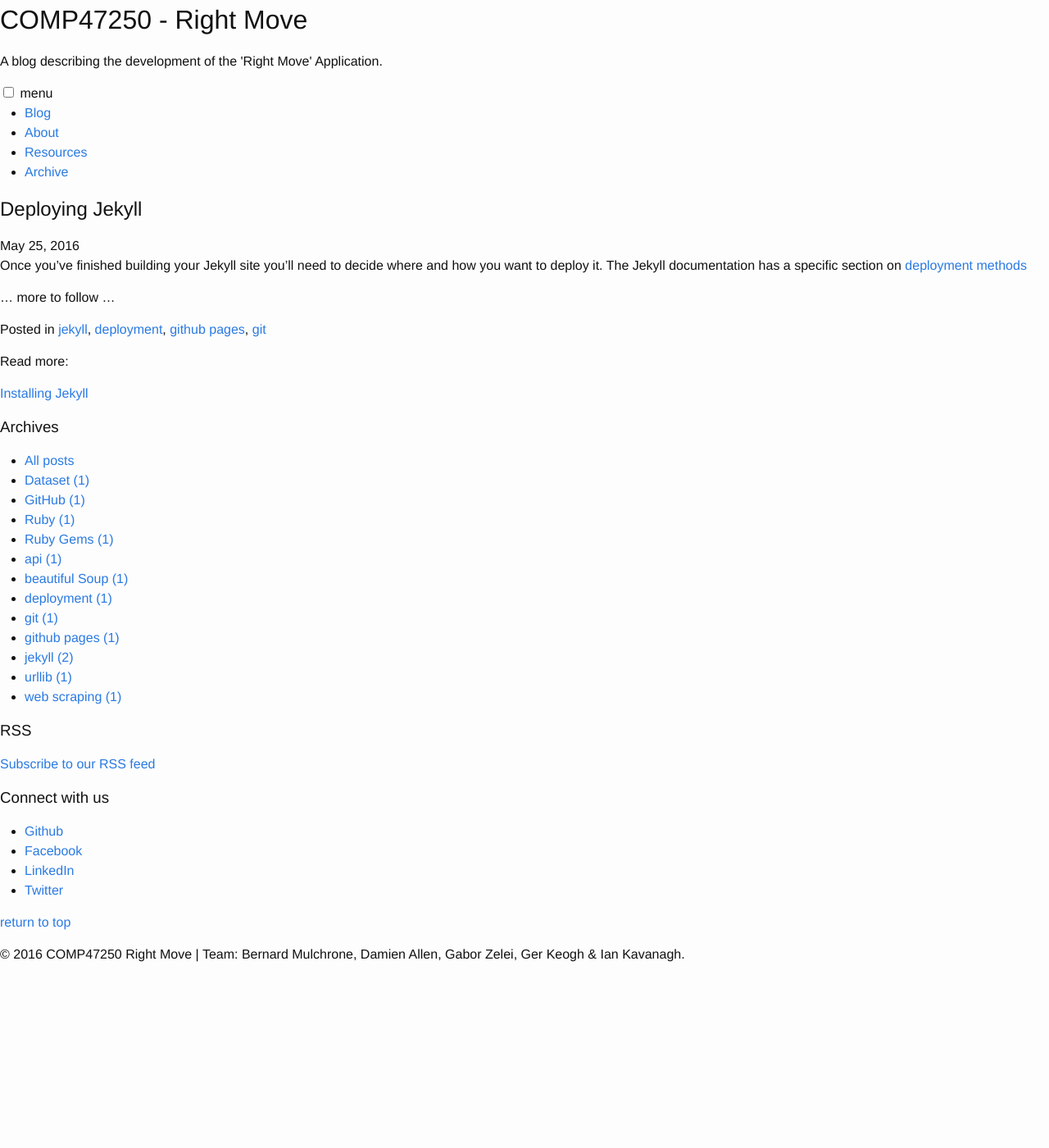
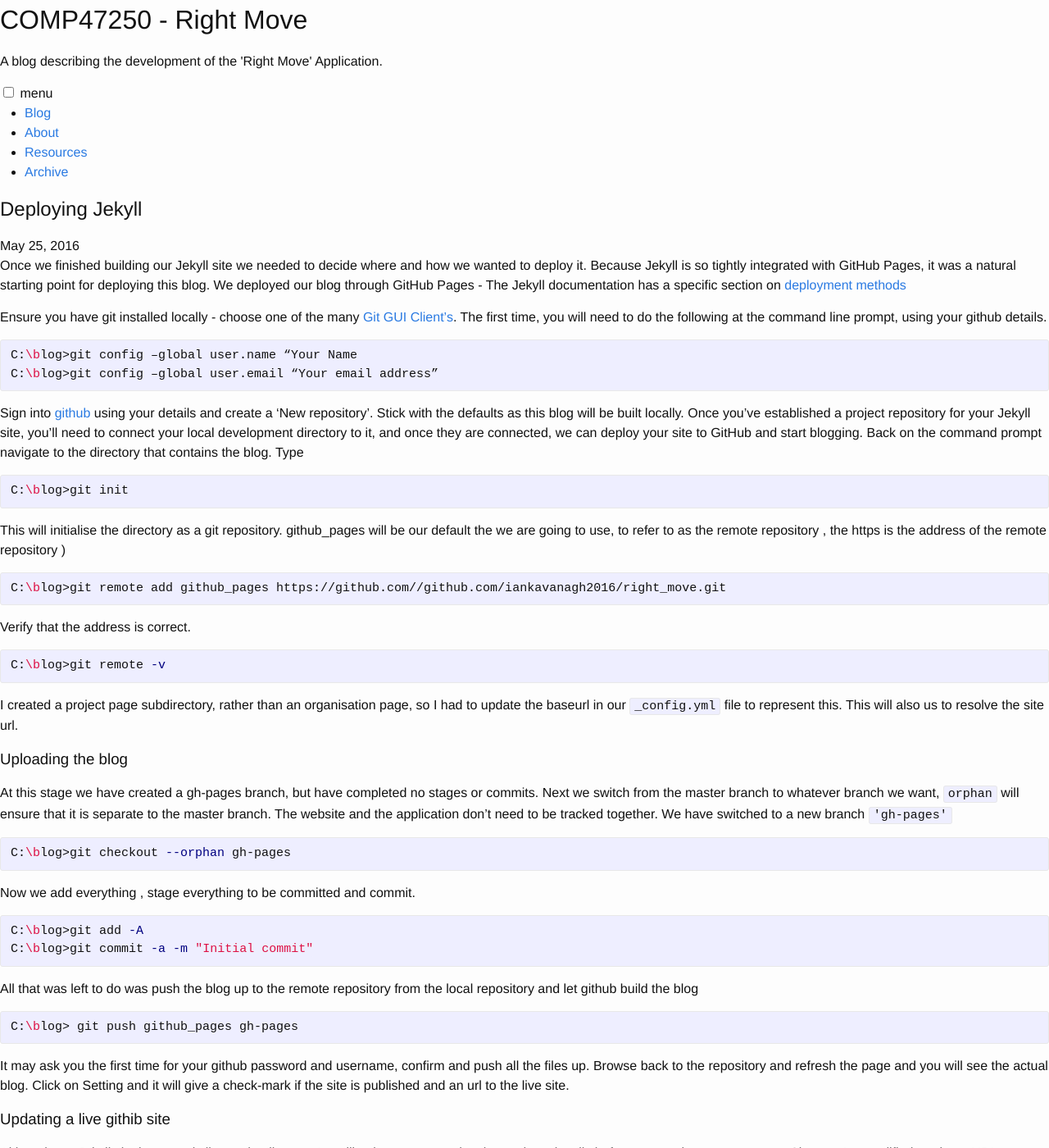
Before and after one commit to iankavanagh2016/RightMove_Blog, a Jekyll site: the page built from _posts/2016-05-25-Deploying-Jekyll.md, in a window 1280 px wide and 1400 px high. Shown: the whole window at 82% size. Built offline with Jekyll 4.4.1, drawn with Linux system fonts in a browser that asks for light colours; some of the changed text lies outside the part shown.

Commit message:
updated blog

```diff
--- a/_posts/2016-05-25-Deploying-Jekyll.md
+++ b/_posts/2016-05-25-Deploying-Jekyll.md
@@ -4,7 +4,101 @@ title:  "Deploying Jekyll"
 date:   2016-05-25
 tags:  [jekyll, deployment, github pages, git]
 ---
-Once you’ve finished building your Jekyll site you’ll need to decide where and how you want to deploy it.
-The Jekyll documentation has a specific section on [deployment methods](http://jekyllrb.com/docs/deployment-methods/ "deployment methods")
+Once we finished building our Jekyll site we needed to decide where and how we wanted to deploy it.
+ Because Jekyll is so tightly integrated with GitHub Pages, it was a natural starting point for deploying this blog.
+We deployed our blog through GitHub Pages - The Jekyll documentation has a specific section on [deployment methods](http://jekyllrb.com/docs/deployment-methods/ "deployment methods")
 
-... more to follow ...
+Ensure you have git installed locally - choose one of the many [Git GUI Client's](https://git-scm.com/downloads/guis).
+The first time, you will need to do the following at the command line prompt, using your github details.
+
+{% highlight bash %}
+C:\blog>git config –global user.name “Your Name
+C:\blog>git config –global user.email “Your email address”
+{% endhighlight %}
+
+Sign into [github](https://github.com/) using your details and create a 'New repository'. Stick with the defaults as this blog will be built locally.
+Once you've established a project repository for your Jekyll site, you'll need to connect your local development directory to it,
+and once they are connected, we can deploy your site to GitHub and start blogging.
+Back on the command prompt navigate to the directory that contains the blog. Type
+
+{% highlight bash %}
+C:\blog>git init
+{% endhighlight %}
+
+This will initialise the directory as a git repository.
+github_pages will be our default the we are going to use, to refer to as the remote repository , the https is the address of the remote repository )
+
+{% highlight bash %}
+C:\blog>git remote add github_pages https://github.com//github.com/iankavanagh2016/right_move.git
+{% endhighlight %}
+
+Verify that the address is correct.
+
+{% highlight bash %}
+C:\blog>git remote -v
+{% endhighlight %}
+
+I created a project page subdirectory, rather than an organisation page,  so I had to update the baseurl in our `_config.yml` file to represent this.
+This will also us to resolve the site url.
+
+
+# Uploading the  blog
+
+At this stage we have created a gh-pages branch, but have completed no stages or commits. Next we switch from the master branch to
+whatever branch we want, `orphan` will ensure that it is separate to the master branch.
+The website and the application don't need to be tracked together. We have switched to a new branch `'gh-pages'`
+
+{% highlight bash %}
+C:\blog>git checkout --orphan gh-pages
+{% endhighlight %}
+
+Now we add everything , stage everything to be committed and commit.
+
+{% highlight bash %}
+C:\blog>git add -A
+C:\blog>git commit -a -m "Initial commit"
+{% endhighlight %}
+
+All that was left to do was push the blog up to the remote repository from the local repository and let github build the blog
+
+{% highlight bash %}
+C:\blog> git push github_pages gh-pages
+{% endhighlight %}
+
+It may ask you the first time for your github password and username, confirm and push all the files up.
+Browse back to the repository and refresh the page and you will see the actual blog.
+Click on Setting and it will give a check-mark if the site is published and an url to the live site.
+
+# Updating a live githib site
+
+Although our Jekyll site is currently live and online, you're still going to want to develop and test locally before you push your content up.
+Since we've modified our base URL however, this can be a little bit of a problem.
+If we want to continue developing locally, and make sure that we can preview the blog locally before we push the content online,
+we need to start the local web-server as follows.
+
+{% highlight bash %}
+C:\jekyll serve --baseurl ''
+{% endhighlight %}
+
+This command only makes the change locally, it doesn't update any hosted content.
+
+{% highlight bash %}
+C:\git status
+{% endhighlight %}
+
+This will indicate any new files that have changed since the last commit.
+
+{% highlight bash %}
+C:\git add -A
+{% endhighlight %}
+
+Add all un-tracked files.
+
+{% highlight bash %}
+C:\git commit -a -m "add a comment indicating what files are to be changed"
+{% endhighlight %}
+
+
+{% highlight bash %}
+C:\git push github_pages gh-pages
+{% endhighlight %}
```
Also changed, not shown: _posts/2015-05-20-Identifying-Datasets.md (+1 -1 lines), _posts/2016-05-24-Installing-Jekyll.md (+1 -1 lines).
